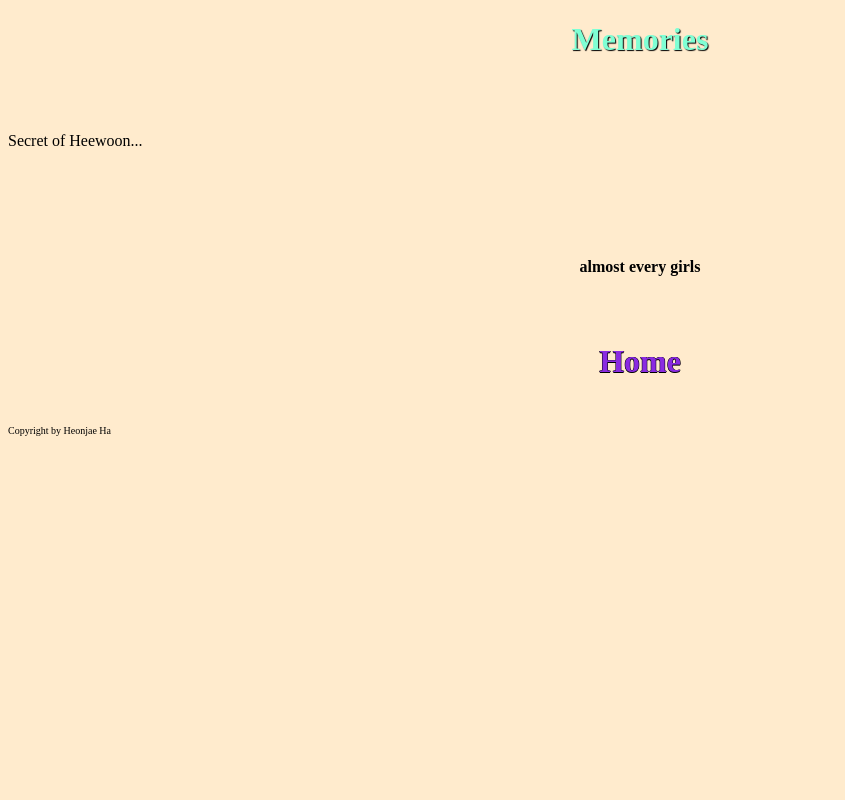
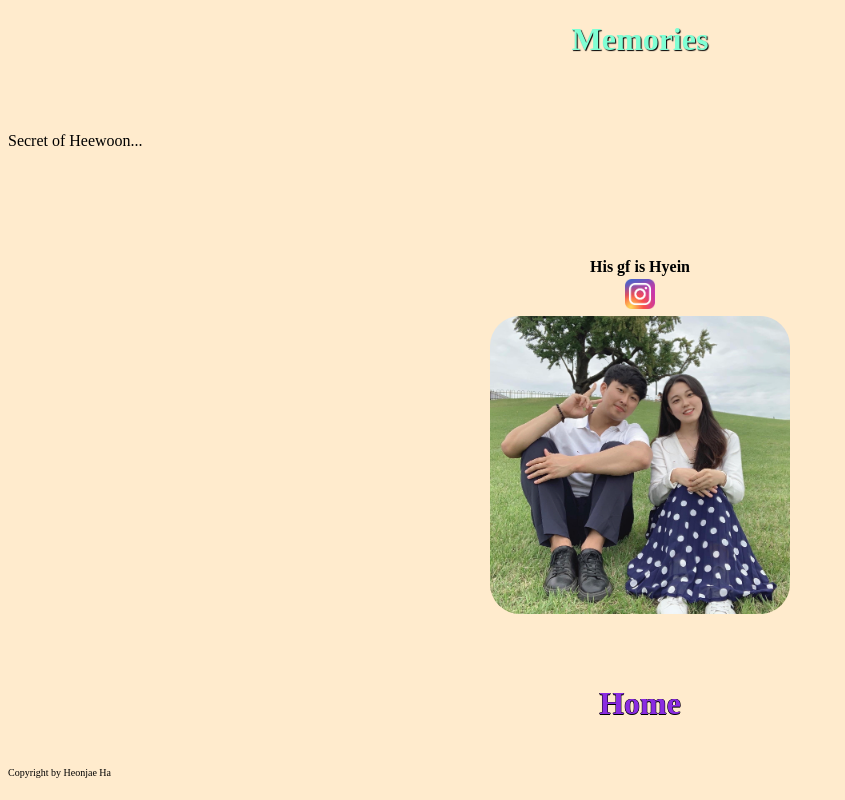
Before and after one commit to gkgjswozzang/hiswoon, a plain HTML site: page hw/hw_love.html in a window 1280 px wide. Shown: the whole page, without its empty margins (0-845 px from the left). Drawn offline with Linux system fonts and the light colour scheme.

Commit message:
Update hw_love.html
.

```diff
--- a/hw/hw_love.html
+++ b/hw/hw_love.html
@@ -19,8 +19,14 @@
 <div>
 
     <h2>
-        <p2>almost every girls
-        </p2>
+        <p2>His gf is Hyein</p2><br>
+        <p2>
+            <a href="https://www.instagram.com/seoin_1226/" target="_blank" ><img src="../image/img_main/instagram_logo.png" alt="instagram_hyein"width="30"></a>
+        </p2><br>
+        <a href="https://www.instagram.com/seoin_1226/">
+            <img src="../image/img_love/hyein_2.jpeg" alt="instagram_hyein"width="300">
+        </a>
+
 
     </h2>
 
```
